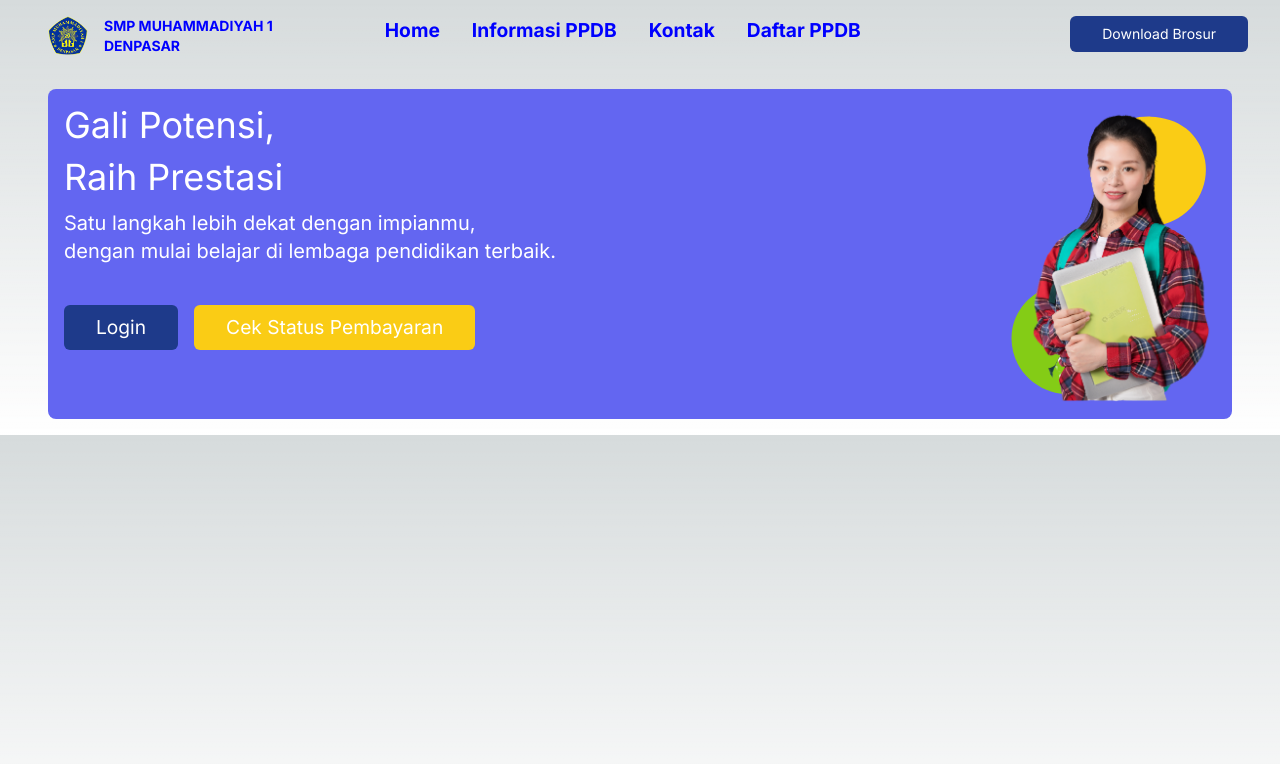
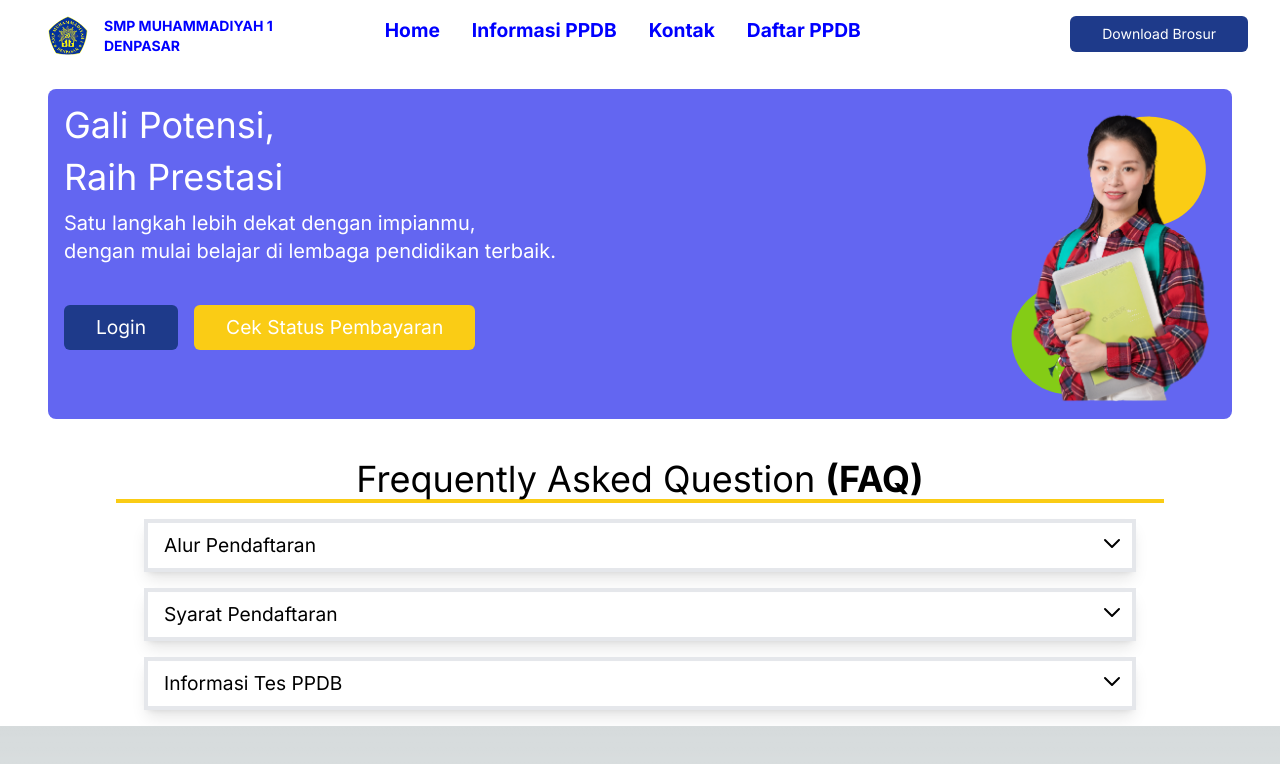
Before and after one commit to harymunli/PPDB-Website-Example, a Next.js app: page / in a window 1280 px wide. Shown: the top 764 px of the page. Built offline with nearby package versions, Linux system fonts and the light colour scheme.

Commit message:
FAQ Section

```diff
--- a/pages/index.js
+++ b/pages/index.js
@@ -7,7 +7,7 @@ const inter = Inter({ subsets: ['latin'] })
 
 export default function Home() {
   return (
-    <>
+    <div class="bg-white">
       <Head>
         <title>Create Next App</title>
         <meta name="description" content="Generated by create next app" />
@@ -63,7 +63,26 @@ export default function Home() {
         </div>
       </div>
 
+      {/* <!-- FAQ --> */}
+      <div id="faq" class="mt-10 container mx-auto">
+        <div class="text-4xl text-center border-b-4 border-yellow-400 mx-[100px] mb-4">Frequently Asked Question <span class="font-bold"> (FAQ) </span></div>
+        <div class="mx-32 space-y-4">
+            <div class="relative border-4 shadow-lg">
+                <div class="inline-block top-0 py-2 px-4">Alur Pendaftaran</div>
+                <button class="w-6 h-6 absolute right-2 top-0"><svg class="w-6 h-6 absolute right-0 top-2" aria-hidden="true" fill="none" stroke="currentColor" viewBox="0 0 24 24" xmlns="http://www.w3.org/2000/svg"><path stroke-linecap="round" stroke-linejoin="round" stroke-width="2" d="M19 9l-7 7-7-7"></path></svg></button>
+            </div>
+            <div class="relative border-4 shadow-lg">
+                <div class="inline-block top-0 py-2 px-4">Syarat Pendaftaran</div>
+                <button class="w-6 h-6 absolute right-2 top-0"><svg class="w-6 h-6 absolute right-0 top-2" aria-hidden="true" fill="none" stroke="currentColor" viewBox="0 0 24 24" xmlns="http://www.w3.org/2000/svg"><path stroke-linecap="round" stroke-linejoin="round" stroke-width="2" d="M19 9l-7 7-7-7"></path></svg></button>
+            </div>
+            <div class="relative border-4 shadow-lg">
+                <div class="inline-block top-0 py-2 px-4">Informasi Tes PPDB</div>
+                <button class="w-6 h-6 absolute right-2 top-0"><svg class="w-6 h-6 absolute right-0 top-2" aria-hidden="true" fill="none" stroke="currentColor" viewBox="0 0 24 24" xmlns="http://www.w3.org/2000/svg"><path stroke-linecap="round" stroke-linejoin="round" stroke-width="2" d="M19 9l-7 7-7-7"></path></svg></button>
+            </div>
+        </div>
+    </div>
+
       </main>
-    </>
+    </div>
   )
 }
```
